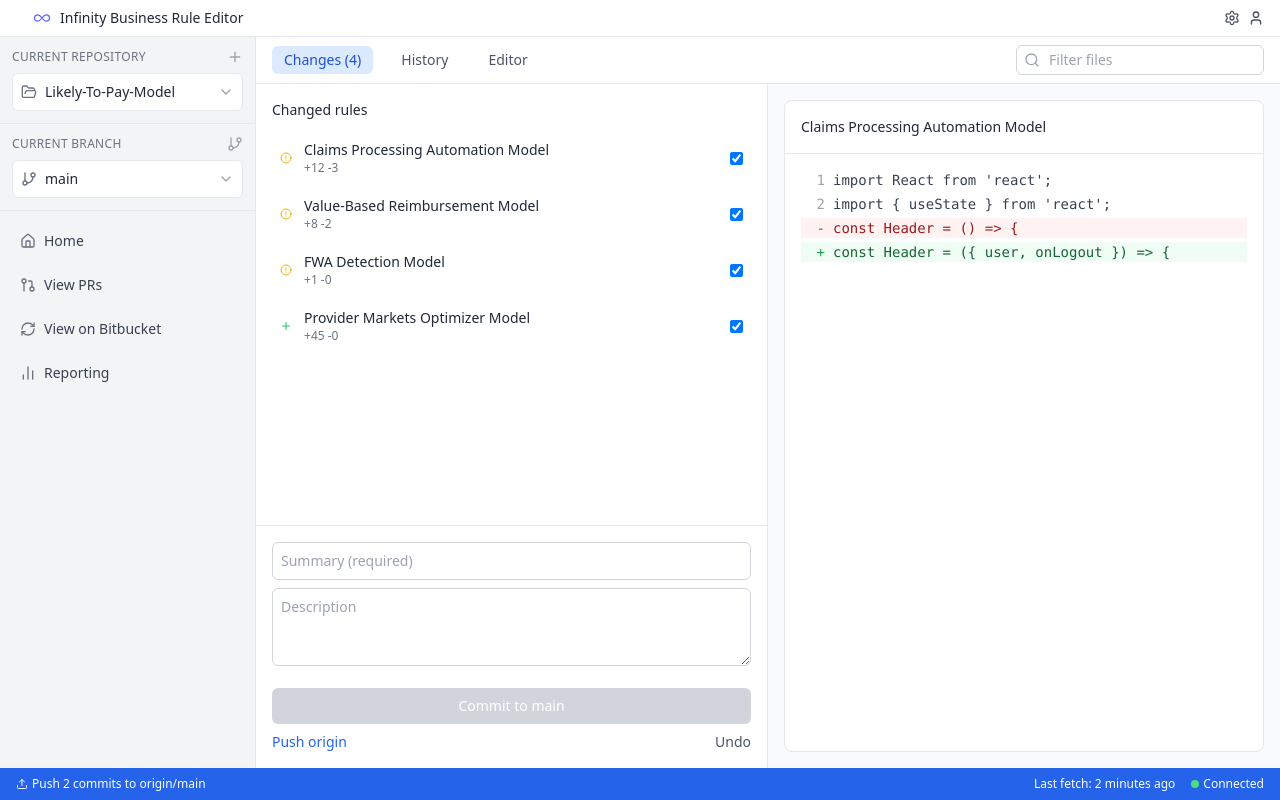
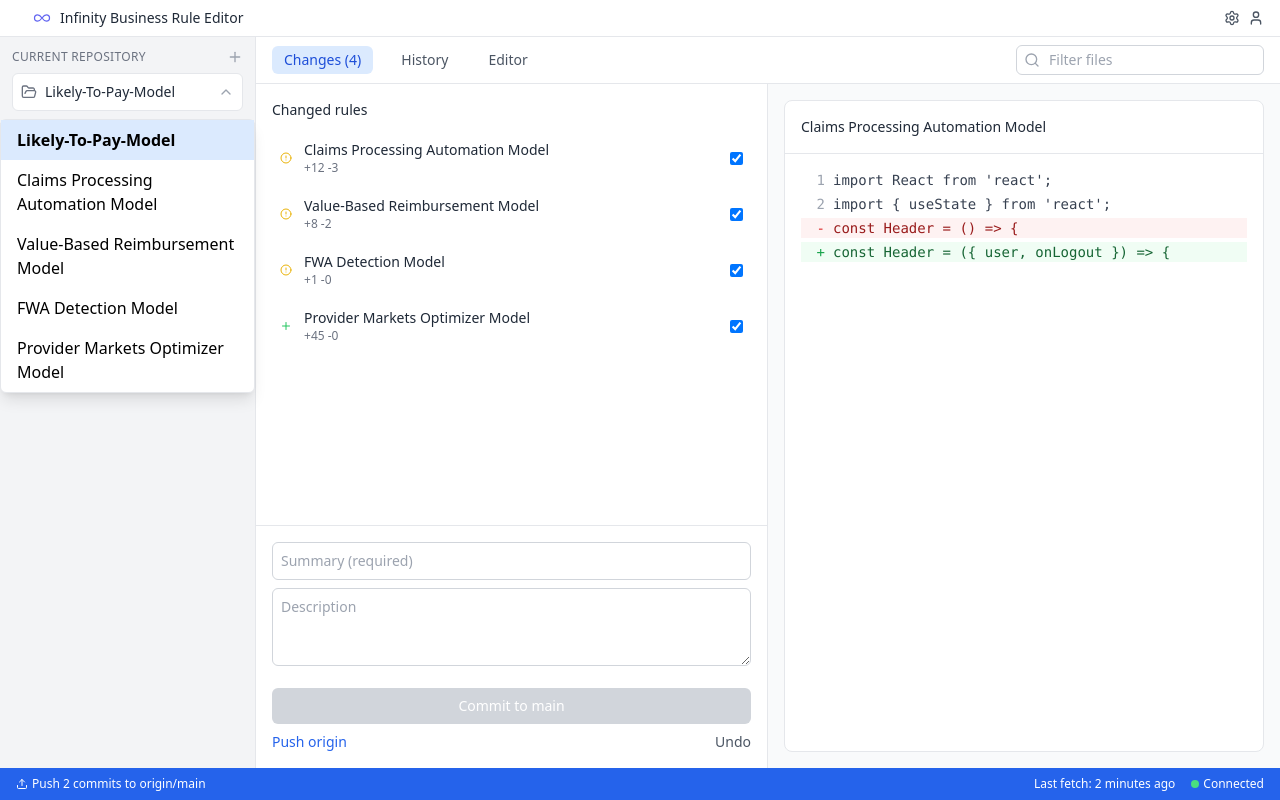
Before and after one commit to tomltran7/Infinity-React-UI-demo, a React (Vite) app: page / in a window 1280 px wide. Both pictures are taken after a click on the button "Likely-To-Pay-Model". Built offline with nearby package versions, Linux system fonts and the light colour scheme.

Commit message:
Restore point v1.10.1 - Created one functional drop down for repo

```diff
--- a/src/components/InfinityReactUI.jsx
+++ b/src/components/InfinityReactUI.jsx
@@ -1,4 +1,4 @@
-import React, { useState } from 'react';
+import React, { useState, useEffect } from 'react';
 import PeerReview from './PeerReview';
 import Reporting from './Reporting';
 
@@ -327,6 +327,14 @@ import {
 const InfinityReactUI = () => {
   const [activeTab, setActiveTab] = useState('changes');
   const [selectedRepo, setSelectedRepo] = useState('Likely-To-Pay-Model');
+  const [repoDropdownOpen, setRepoDropdownOpen] = useState(false);
+  const repoList = [
+    'Likely-To-Pay-Model',
+    'Claims Processing Automation Model',
+    'Value-Based Reimbursement Model',
+    'FWA Detection Model',
+    'Provider Markets Optimizer Model'
+  ];
   const [currentBranch, setCurrentBranch] = useState('main');
   const [commitMessage, setCommitMessage] = useState('');
   const [commitDescription, setCommitDescription] = useState('');
@@ -334,6 +342,21 @@ const InfinityReactUI = () => {
   const [editorMode, setEditorMode] = useState('table');
   // Page state
   const [activePage, setActivePage] = useState('home'); // 'home', 'peerReview', 'reporting'
+
+  // Close repo dropdown on outside click
+  useEffect(() => {
+    if (!repoDropdownOpen) return;
+    function handleClick(e) {
+      const dropdown = document.querySelector('[aria-haspopup="listbox"]');
+      if (dropdown && !dropdown.contains(e.target)) {
+        setRepoDropdownOpen(false);
+      }
+    }
+    document.addEventListener('mousedown', handleClick);
+    return () => {
+      document.removeEventListener('mousedown', handleClick);
+    };
+  }, [repoDropdownOpen]);
 
   const changedFiles = [
     { name: 'Claims Processing Automation Model', status: 'modified', additions: 12, deletions: 3 },
@@ -388,20 +411,44 @@ const InfinityReactUI = () => {
         {/* Sidebar */}
         <div className="w-64 bg-gray-100 border-r border-gray-200 flex flex-col">
           {/* Repository Selector */}
-          <div className="p-3 border-b border-gray-200">
+          <div className="p-3 border-b border-gray-200 relative">
             <div className="flex items-center justify-between mb-2">
               <span className="text-xs font-medium text-gray-500 uppercase tracking-wide">
                 Current Repository
               </span>
               <Plus className="w-4 h-4 text-gray-400 hover:text-gray-600 cursor-pointer" />
             </div>
-            <button className="w-full flex items-center justify-between p-2 bg-white border border-gray-200 rounded-md hover:bg-gray-50">
+            <button
+              className="w-full flex items-center justify-between p-2 bg-white border border-gray-200 rounded-md hover:bg-gray-50"
+              onClick={() => setRepoDropdownOpen((open) => !open)}
+              aria-haspopup="listbox"
+              aria-expanded={repoDropdownOpen}
+            >
               <div className="flex items-center space-x-2">
                 <FolderOpen className="w-4 h-4 text-gray-500" />
                 <span className="text-sm font-medium text-gray-800 truncate">{selectedRepo}</span>
               </div>
-              <ChevronDown className="w-4 h-4 text-gray-400" />
+              <ChevronDown className={`w-4 h-4 text-gray-400 transition-transform ${repoDropdownOpen ? 'rotate-180' : ''}`} />
             </button>
+            {repoDropdownOpen && (
+              <div
+                className="absolute left-0 right-0 mt-2 bg-white border border-gray-200 rounded-md shadow-lg z-10"
+                tabIndex={-1}
+              >
+                {repoList.map((repo) => (
+                  <button
+                    key={repo}
+                    className={`w-full text-left px-4 py-2 hover:bg-blue-50 ${repo === selectedRepo ? 'bg-blue-100 font-semibold' : ''}`}
+                    onClick={() => {
+                      setSelectedRepo(repo);
+                      setRepoDropdownOpen(false);
+                    }}
+                  >
+                    {repo}
+                  </button>
+                ))}
+              </div>
+            )}
           </div>
 
           {/* Branch Selector */}
```
